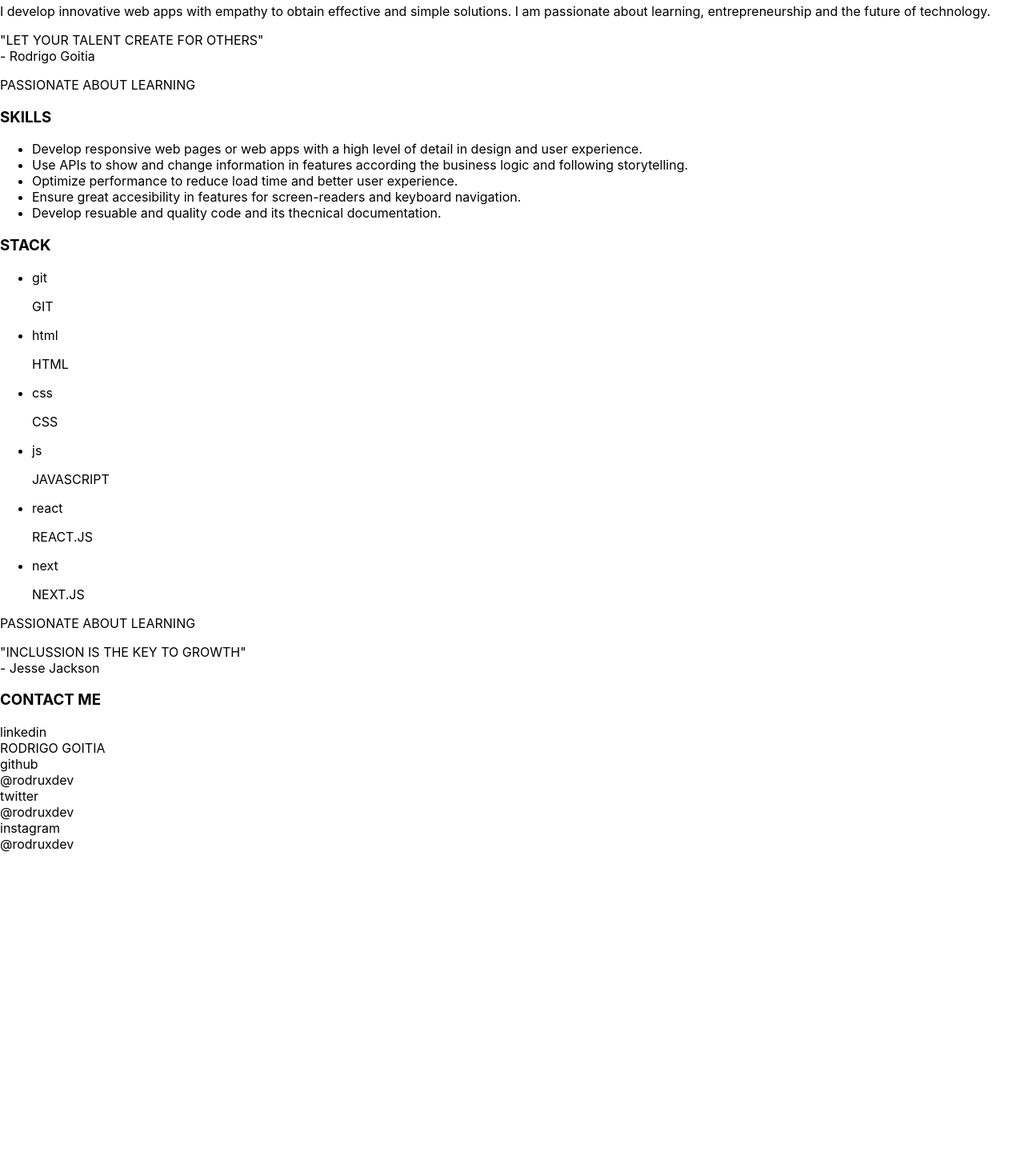
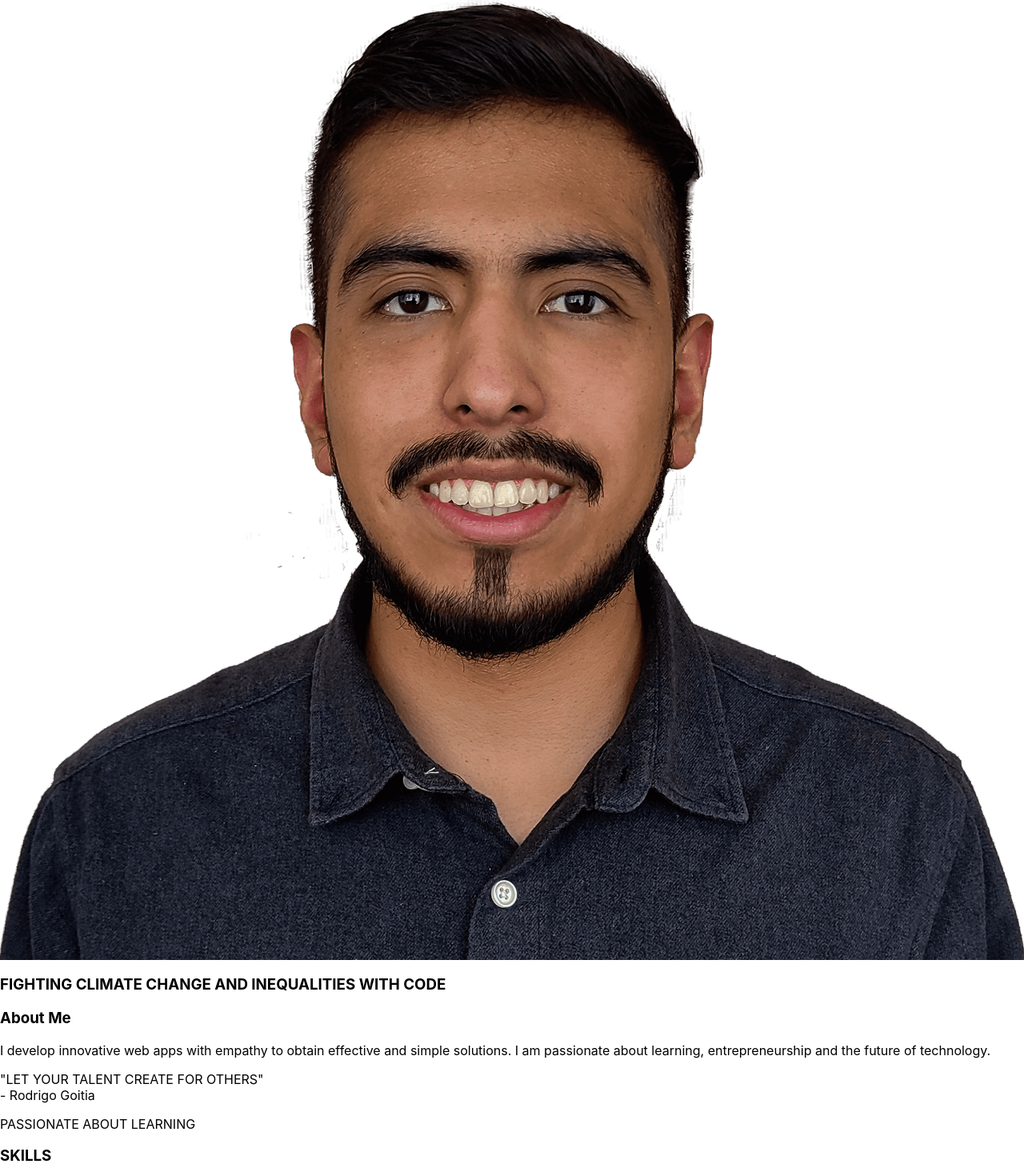
Before and after one commit to rodruxdev/rodruxdev.github.io, a Next.js app: page / in a window 1280 px wide. Shown: the part 311-1781 px from the top of the page at 80% size. Before the commit the page ends 1376 px from the top, so only its background shows below. Built offline with nearby package versions, Linux system fonts and the light colour scheme.

Commit message:
✨[ADD] Image in Picture
Add p tag in SkillsItem

```diff
--- a/src/components/Picture.jsx
+++ b/src/components/Picture.jsx
@@ -1,10 +1,14 @@
+import Image from 'next/image';
+import picture from '../../public/rodrigo-goitia.png';
 import React from 'react';
 
 const Picture = () => {
   return (
     <div>
       <div></div>
-      <div></div>
+      <div>
+        <Image src={picture} alt="Fotografía de Rodrigo Goitia" width={500} height={500} placeholder="blur" layout="responsive" sizes="(min-width: 950px) 500px, 67vw" />
+      </div>
       <div></div>
     </div>
   );
--- a/src/components/SkillsItem.jsx
+++ b/src/components/SkillsItem.jsx
@@ -1,7 +1,11 @@
 import React from 'react';
 
 const SkillsItem = ({ children }) => {
-  return <li>{children}</li>;
+  return (
+    <li>
+      <p>{children}</p>
+    </li>
+  );
 };
 
 export default SkillsItem;
```
Also changed, not shown: public/rodrigo-goitia.png (added).
